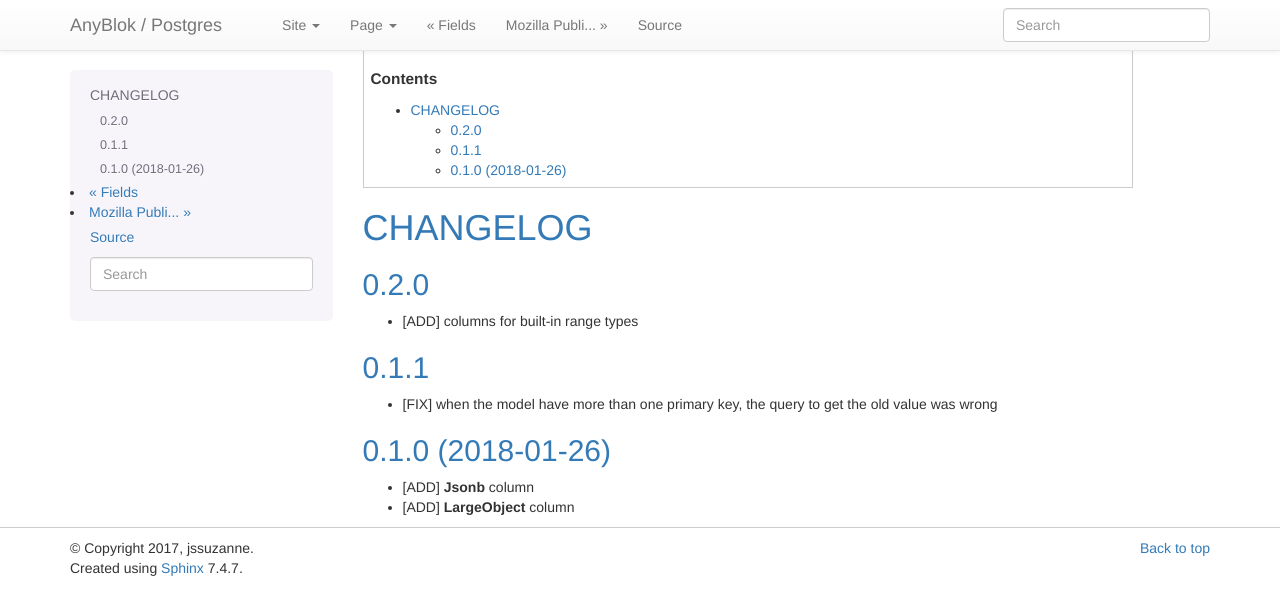
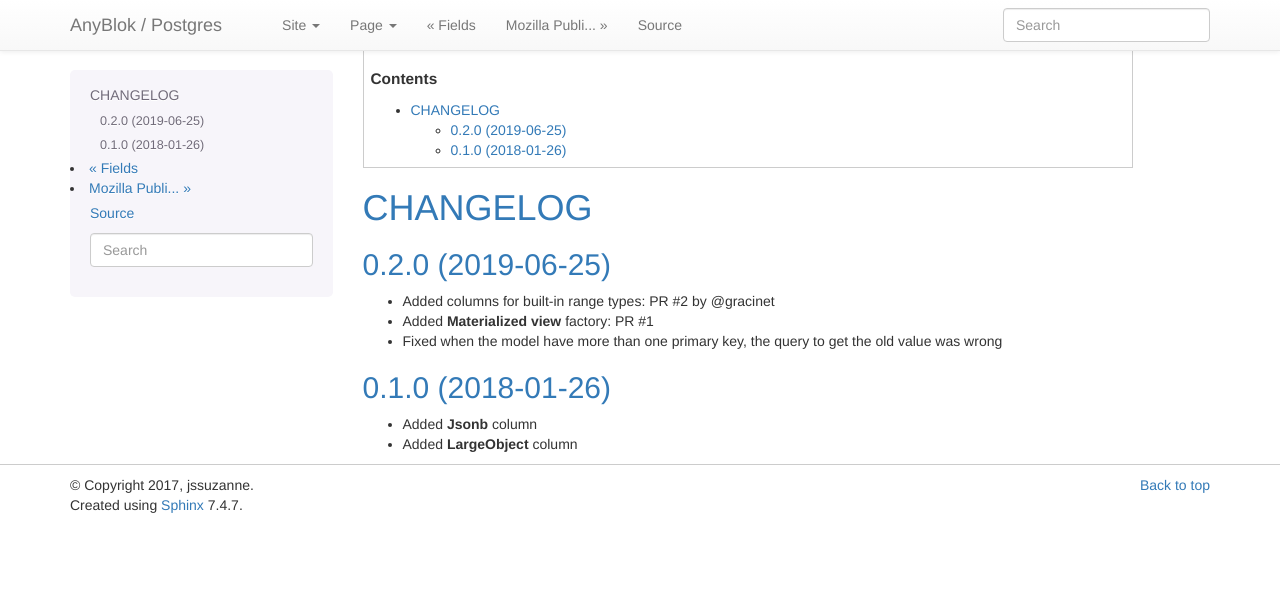
Before and after one commit to AnyBlok/anyblok_postgres, a Sphinx documentation site: the page built from doc/CHANGES.rst, in a window 1280 px wide. Shown: the top 615 px of the page. Built offline with Sphinx 7.4.7, drawn with Linux system fonts in a browser that asks for light colours; the version number could not be read and is left out.

Commit message:
Release 0.2.0

```diff
--- a/doc/CHANGES.rst
+++ b/doc/CHANGES.rst
@@ -1,6 +1,8 @@
 .. This file is a part of the AnyBlok / POstgres project
 ..
 ..    Copyright (C) 2018 Jean-Sebastien SUZANNE <jssuzanne@anybox.fr>
+..    Copyright (C) 2018 Georges Racinet <gracinet@anybox.fr>
+..    Copyright (C) 2019 Jean-Sebastien SUZANNE <js.suzanne@gmail.fr>
 ..
 .. This Source Code Form is subject to the terms of the Mozilla Public License,
 .. v. 2.0. If a copy of the MPL was not distributed with this file,You can
@@ -11,19 +13,16 @@
 CHANGELOG
 =========
 
-0.2.0
------
+0.2.0 (2019-06-25)
+------------------
 
-* [ADD] columns for built-in range types
-
-0.1.1
------
-
-* [FIX] when the model have more than one primary key,
+* Added columns for built-in range types: PR #2 by @gracinet
+* Added **Materialized view** factory: PR #1
+* Fixed when the model have more than one primary key,
   the query to get the old value was wrong
 
 0.1.0 (2018-01-26)
 ------------------
 
-* [ADD] **Jsonb** column
-* [ADD] **LargeObject** column
+* Added **Jsonb** column
+* Added **LargeObject** column
```
Also changed, not shown: doc/FRONT.rst (+7 -1 lines).
